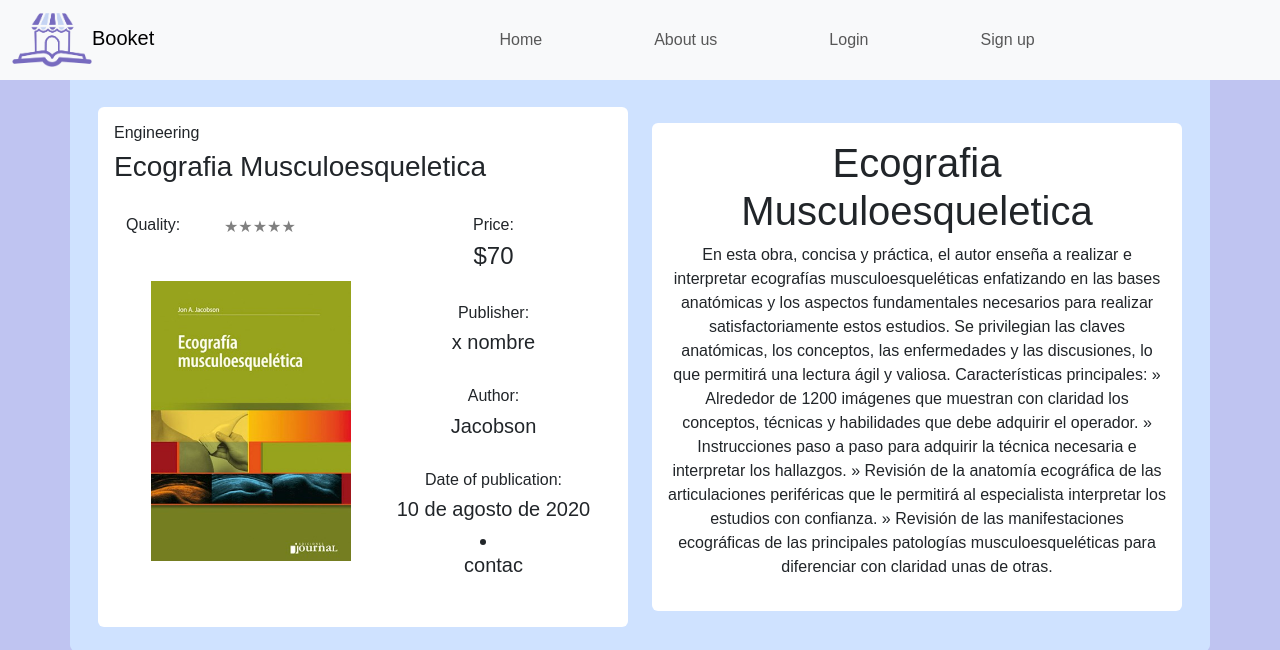
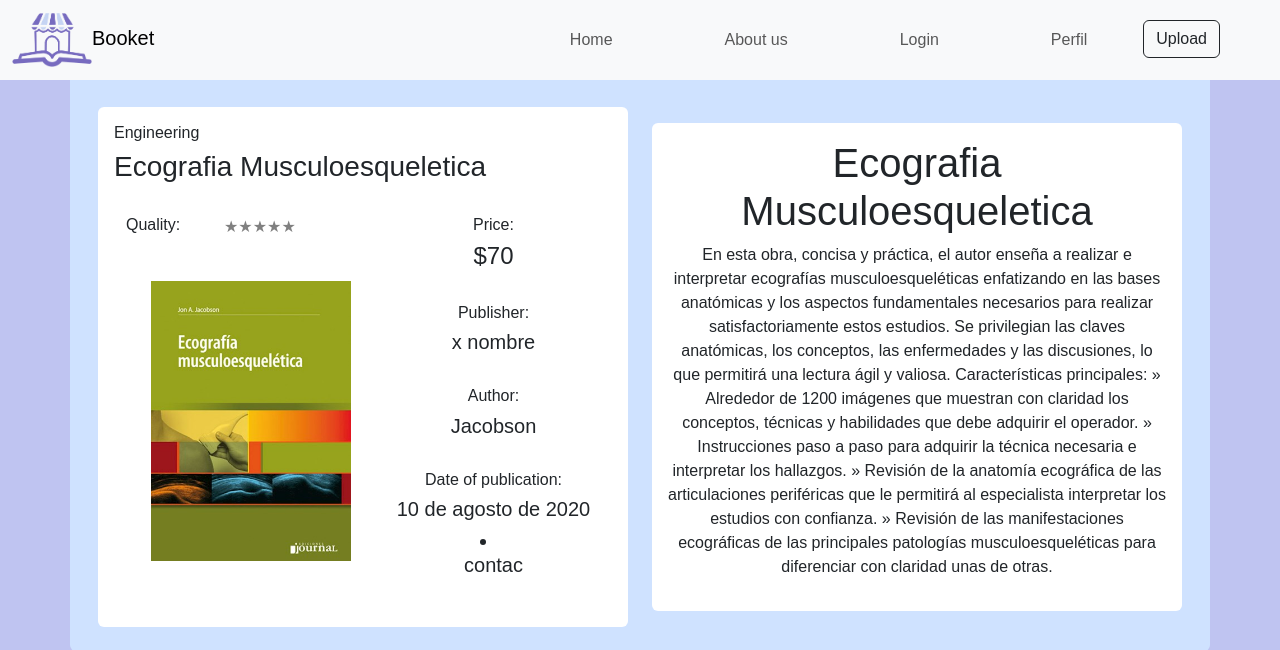
Before and after one commit to estefany2006/Bookllage, a Laravel app: page /bookdescription in a window 1280 px wide. Shown: the top 650 px of the page. Run offline with Laravel 10, Linux system fonts and the light colour scheme; parts of the project's set-up code (start-up, migrations or seed data) failed here and were passed over.

Commit message:
position end

```diff
--- a/resources/views/components/nav/navbar.blade.php
+++ b/resources/views/components/nav/navbar.blade.php
@@ -15,7 +15,7 @@
                     </button>
                 </div>
 
-                <div class="collapse navbar-collapse justify-content-center" id="navbarSupportedContent">
+                <div class="collapse navbar-collapse justify-content-end" id="navbarSupportedContent">
                     <ul class="navbar-nav">
                         <li class="nav-item mx-5">
                             <x-nav.navlink label="Home" href="/" />
@@ -29,7 +29,7 @@
                             @endguest
                         </li>
                         <li class="nav-item mx-5">
-                            <x-nav.navlink label="Sign up" href="/signup" />
+                            <x-nav.navlink label="Perfil" href="/perfil" />
                         </li>
                         <li>
                             @auth
@@ -41,6 +41,14 @@
                             </li>
                         @endauth
                         </li>
+
+
+                        <li class="nav-item mx-5">
+                            <div class="text-center">
+                                <a class="btn btn-outline-dark mt-auto" href="/registerBook">Upload</a>
+                            </div>
+                        </li>
+
                     </ul>
 
                 </div>
```
